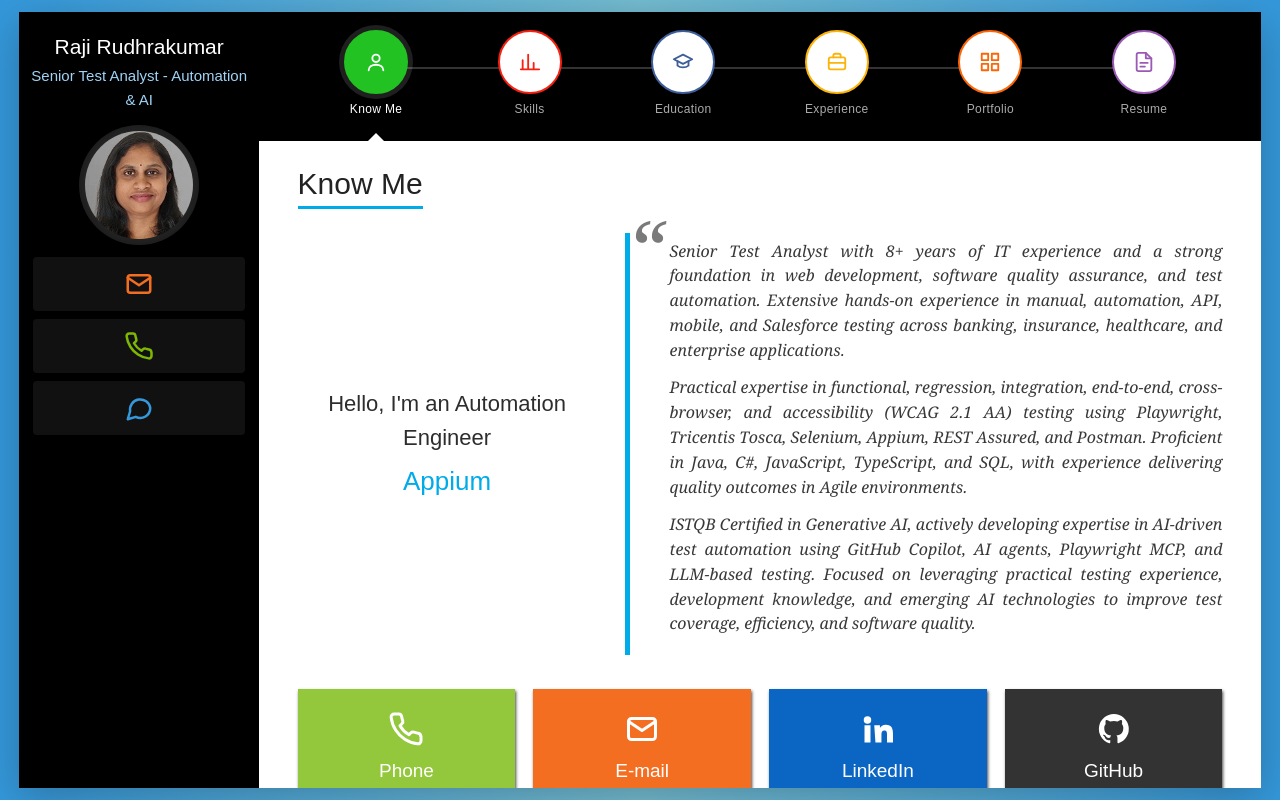
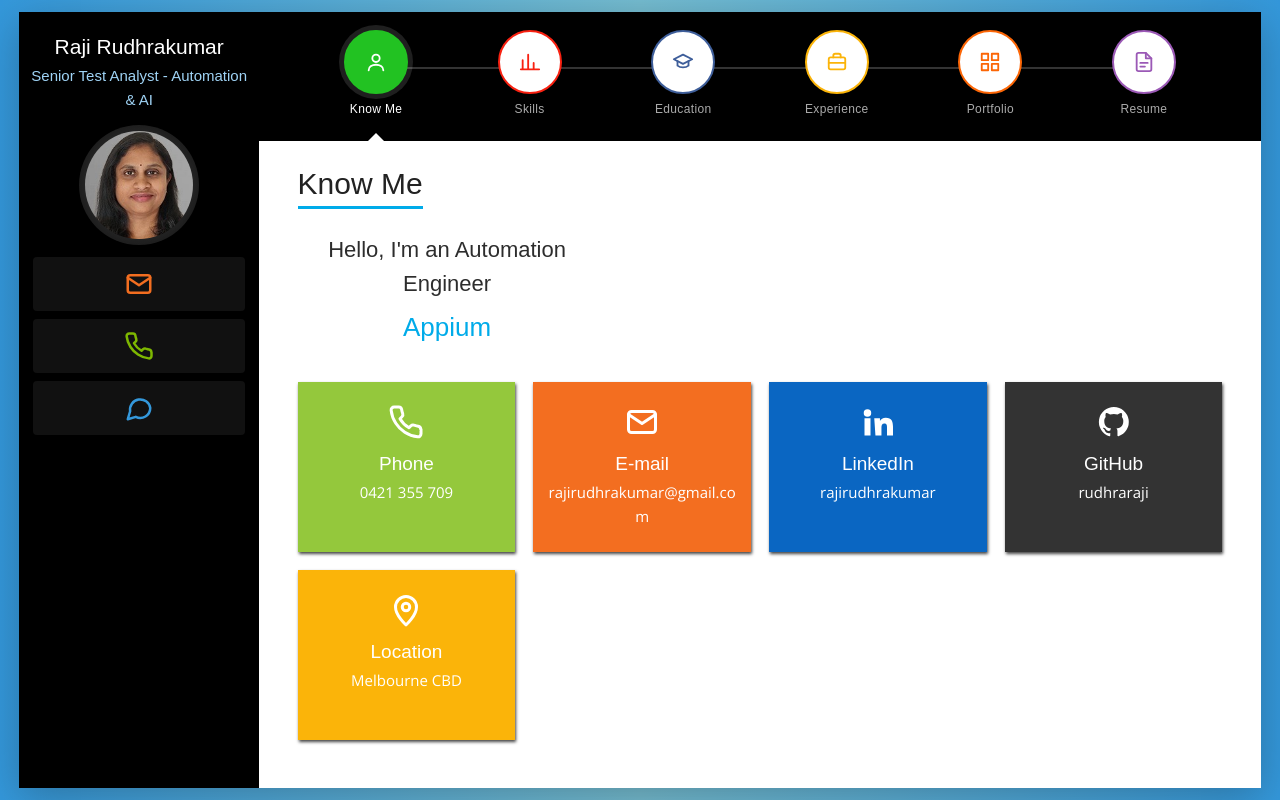
Before and after one commit to rudhraraji/myportfolio, a React (Vite) app: page / in a window 1280 px wide. Built offline with nearby package versions, Linux system fonts and the light colour scheme; no server answers; a web font is replaced by a local one.

Commit message:
Remove summary block and Claude references from portfolio data

```diff
--- a/src/pages/Home.jsx
+++ b/src/pages/Home.jsx
@@ -1,4 +1,4 @@
-import { profile, rotatingSkills, intro } from '../data/portfolio.js';
+import { profile, rotatingSkills } from '../data/portfolio.js';
 import { LinkedInIcon, GitHubIcon, PhoneIcon, MailIcon, PinIcon } from '../components/Icons.jsx';
 import { useEffect, useState } from 'react';
 
@@ -28,9 +28,6 @@ export default function Home() {
           <p>Hello, I'm an Automation Engineer </p>
           <RotatingWord />
         </div>
-        <blockquote>
-          {intro.map((p) => <p key={p.slice(0, 20)}>{p}</p>)}
-        </blockquote>
       </section>
 
       <section className="info-grid">
```
